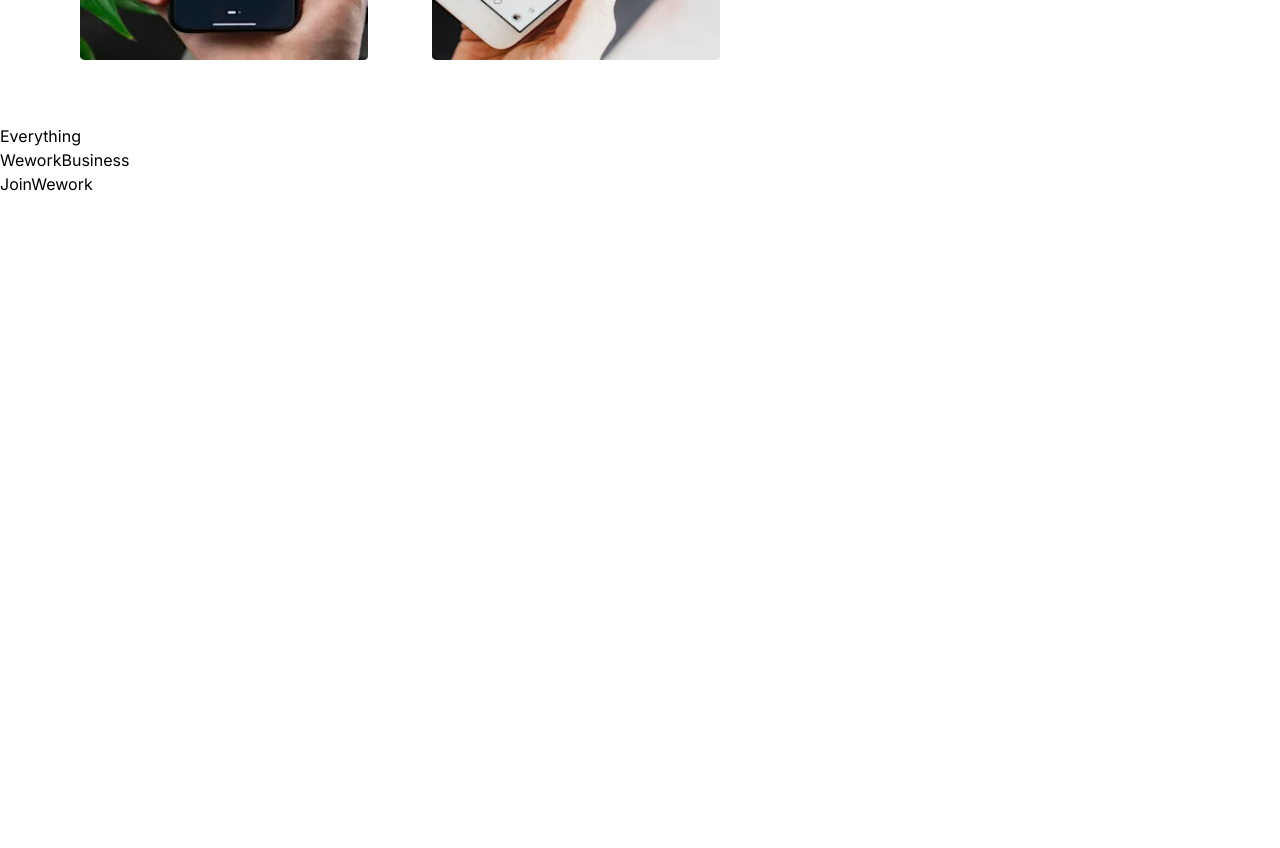
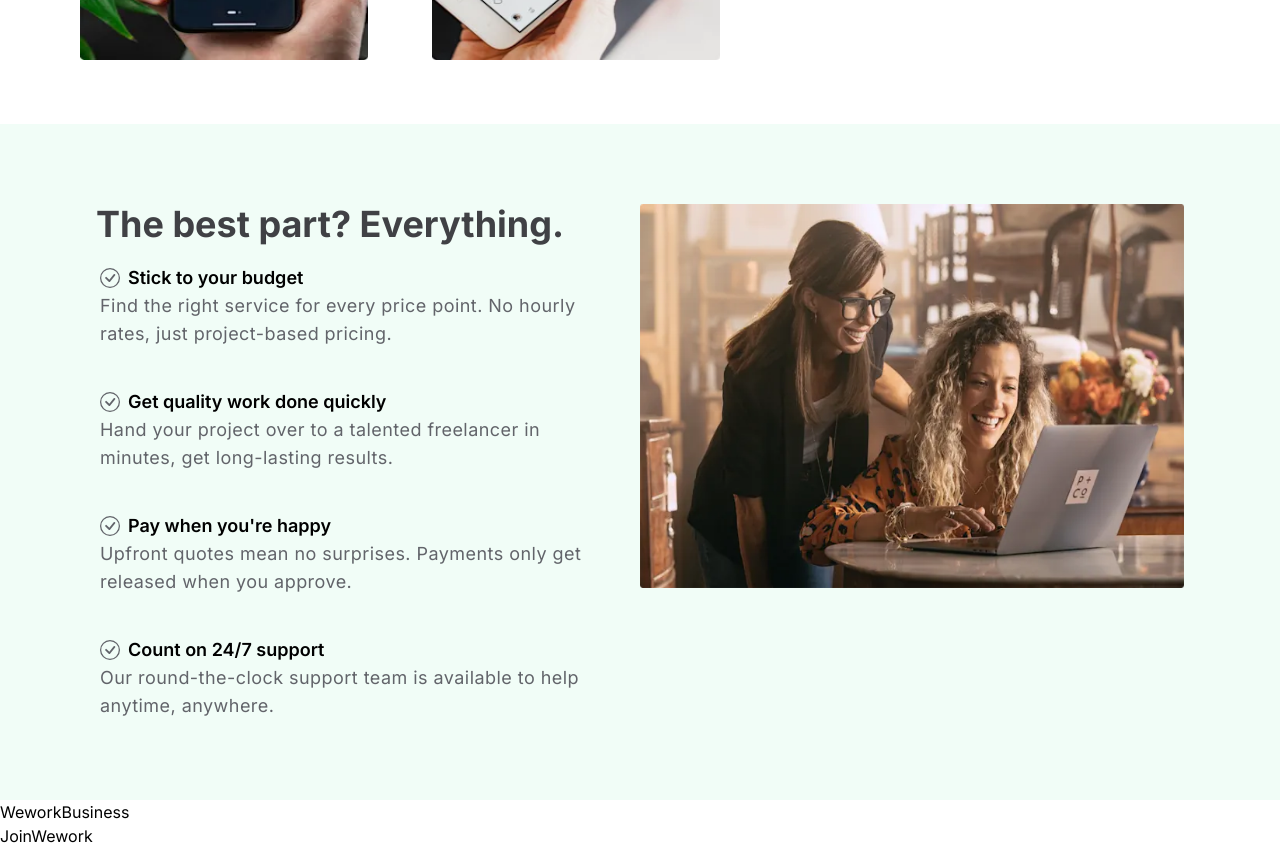
Before and after one commit to Amubasshir/wework, a Next.js app in the folder client/: page / in a window 1280 px wide. Shown: the part 1920-2768 px from the top of the page. Before the commit the page ends 2116 px from the top, so only its background shows below. Built offline with nearby package versions, Linux system fonts and the light colour scheme.

Commit message:
everything section done

```diff
--- a/client/app/components/Everything.jsx
+++ b/client/app/components/Everything.jsx
@@ -1,5 +1,55 @@
-const Everything = () => {
-  return <div>Everything</div>;
-};
+import Image from 'next/image';
+import { BsCheckCircle } from 'react-icons/bs';
+function Everything() {
+  const everythingData = [
+    {
+      title: 'Stick to your budget',
+      subtitle:
+        'Find the right service for every price point. No hourly rates, just project-based pricing.',
+    },
+    {
+      title: 'Get quality work done quickly',
+      subtitle:
+        'Hand your project over to a talented freelancer in minutes, get long-lasting results.',
+    },
+    {
+      title: "Pay when you're happy",
+      subtitle:
+        'Upfront quotes mean no surprises. Payments only get released when you approve.',
+    },
+    {
+      title: 'Count on 24/7 support',
+      subtitle:
+        'Our round-the-clock support team is available to help anytime, anywhere.',
+    },
+  ];
+  return (
+    <div className="bg-[#f1fdf7] flex py-20 justify-between px-24">
+      <div>
+        <h2 className="text-4xl mb-5 pr-10 text-[#404145] font-bold">
+          The best part? Everything.
+        </h2>
+        <ul className="flex flex-col gap-10">
+          {everythingData.map(({ title, subtitle }) => {
+            return (
+              <li key={title}>
+                <div className="flex pl-1 gap-2 items-center text-xl">
+                  <BsCheckCircle className="text-[#62646a]" />
+                  <h6 className="text-lg font-semibold">{title}</h6>
+                </div>
+                <p className="text-[#62646a] pl-1 text-lg tracking-wide leading-7 max-w-[500px]">
+                  {subtitle}
+                </p>
+              </li>
+            );
+          })}
+        </ul>
+      </div>
+      <div className="relative h-96 w-2/4">
+        <Image src="/everything.webp" fill alt="everything" />
+      </div>
+    </div>
+  );
+}
 
 export default Everything;
--- a/client/package.json
+++ b/client/package.json
@@ -12,6 +12,7 @@
     "autoprefixer": "10.4.14",
     "axios": "^1.4.0",
     "next": "13.4.3",
+    "next-router-mock": "^0.9.3",
     "postcss": "8.4.23",
     "react": "18.2.0",
     "react-dom": "18.2.0",
```
Also changed, not shown: client/app/components/PopularServices.jsx (+5 -12 lines), client/public/everything.webp (added), 1 other file (tests, documents, lock files or other folders).
